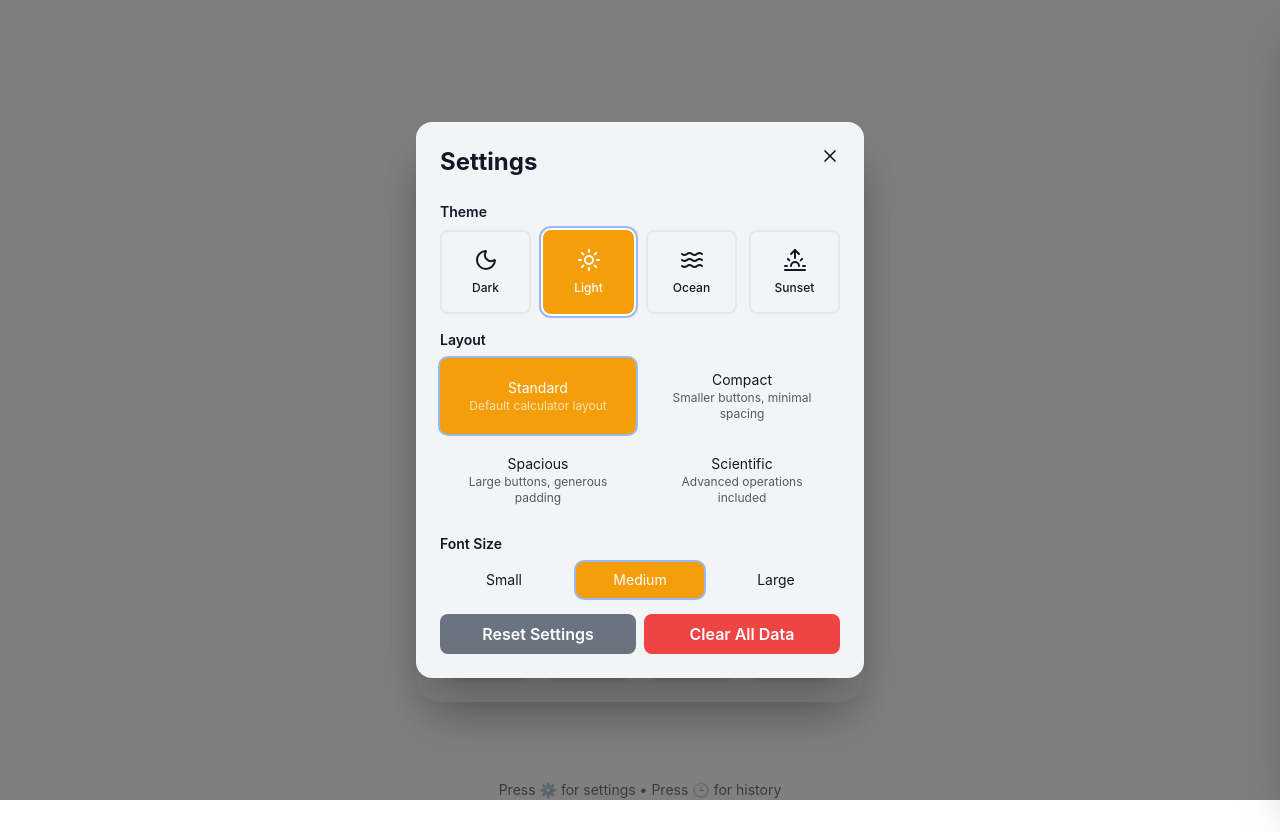
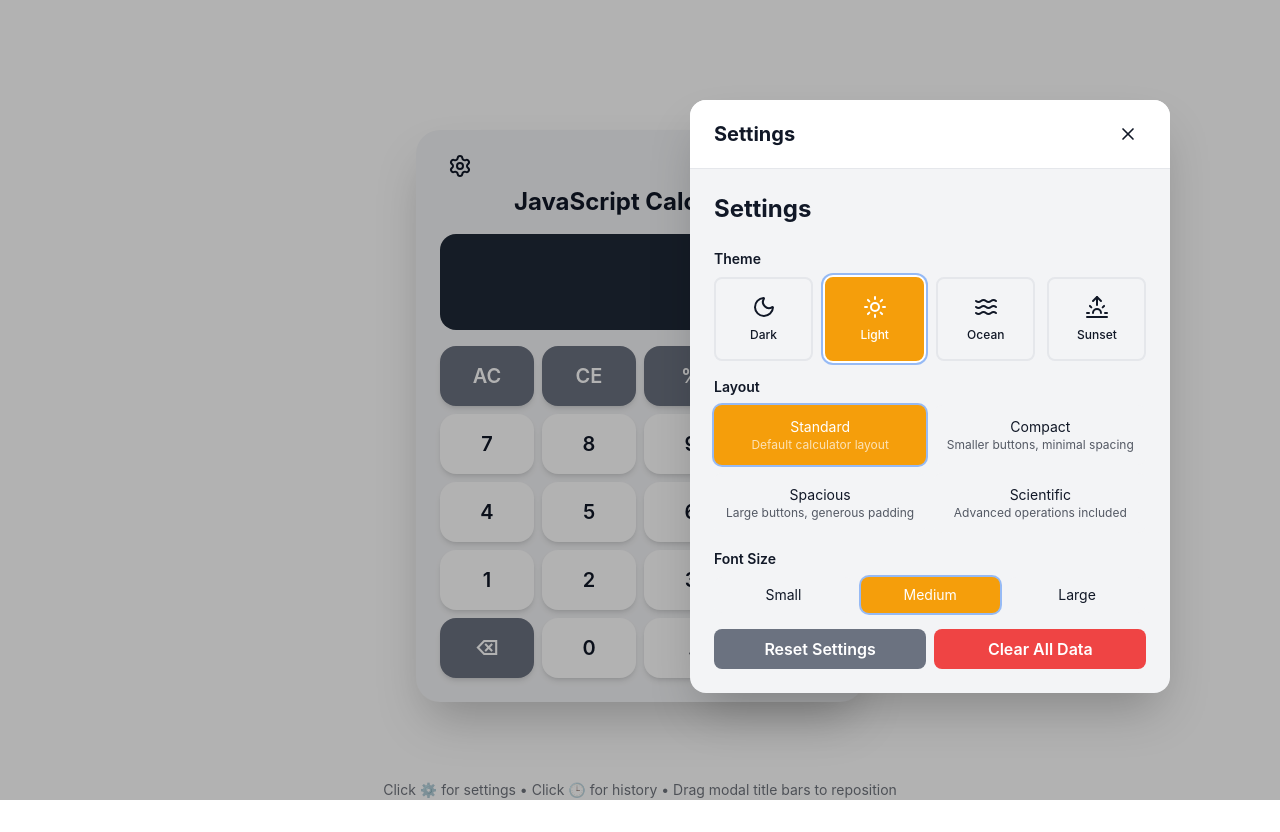
Before and after one commit to kashik09/js-calc, a Next.js app: page / in a window 1280 px wide. Both pictures are taken after a click on the button 460 px from the left and 166 px from the top of the page. Built offline with nearby package versions, Linux system fonts and the light colour scheme.

Commit message:
Fix draggable modal position persistence
- Modal position now independent of settings state
- Changing theme/layout/font no longer resets modal position
- Position persists throughout modal session
- Only resets when modal is closed and reopened
- Prevents unwanted re-renders affecting drag position

```diff
--- a/components/Calculator.jsx
+++ b/components/Calculator.jsx
@@ -1,11 +1,12 @@
 'use client'
 
 import { useEffect, useCallback, useState } from 'react'
-import { History as HistoryIcon, X, Settings as SettingsIcon } from 'lucide-react'
+import { History as HistoryIcon, Settings as SettingsIcon } from 'lucide-react'
 import Display from './Display'
 import ButtonGrid from './ButtonGrid'
 import History from './History'
 import Settings from './Settings'
+import DraggableModal from './DraggableModal'
 import { useCalculator } from '@/hooks/useCalculator'
 import { useHistory } from '@/hooks/useHistory'
 import { useTheme } from '@/hooks/useTheme'
@@ -16,8 +17,7 @@ export default function Calculator() {
   const calculator = useCalculator()
   const historyHook = useHistory()
   const themeHook = useTheme()
-  const [isHistorySidebarOpen, setIsHistorySidebarOpen] = useState(false)
-  const [isSettingsOpen, setIsSettingsOpen] = useState(false)
+  const [activeModal, setActiveModal] = useState(null) // 'settings' | 'history' | null
 
   // Handle keyboard input
   const handleKeyPress = useCallback((event) => {
@@ -98,24 +98,14 @@ export default function Calculator() {
 
   return (
     <div className="w-full h-screen flex items-center justify-center p-4 relative overflow-hidden">
-      {/* Settings Modal/Panel */}
-      {isSettingsOpen && (
-        <div className="fixed inset-0 z-50 flex items-center justify-center p-4">
-          <div
-            className="absolute inset-0 bg-black bg-opacity-50"
-            onClick={() => setIsSettingsOpen(false)}
-          />
-          <div
-            className="relative z-10 w-full max-w-md p-6 rounded-2xl shadow-2xl"
-            style={{ backgroundColor: 'var(--bg-secondary)' }}
+      {/* Settings Modal */}
+      <DraggableModal
+        isOpen={activeModal === 'settings'}
+        onClose={() => setActiveModal(null)}
+        title="Settings"
+        defaultPosition={{ x: typeof window !== 'undefined' ? window.innerWidth / 2 + 50 : 500, y: 100 }}
       >
-            <button
-              onClick={() => setIsSettingsOpen(false)}
-              className="absolute top-4 right-4 p-2 rounded-full hover:bg-opacity-10 hover:bg-gray-500 transition-all"
-              aria-label="Close settings"
-            >
-              <X size={20} />
-            </button>
+        <div className="p-6">
           <Settings
             theme={themeHook.theme}
             onThemeChange={themeHook.updateTheme}
@@ -128,8 +118,28 @@ export default function Calculator() {
             onResetDefaults={themeHook.resetToDefaults}
           />
         </div>
-        </div>
-      )}
+      </DraggableModal>
+
+      {/* History Modal */}
+      <DraggableModal
+        isOpen={activeModal === 'history'}
+        onClose={() => setActiveModal(null)}
+        title="History"
+        defaultPosition={{ x: typeof window !== 'undefined' ? window.innerWidth - 450 : 600, y: 100 }}
+      >
+        <History
+          history={historyHook.history}
+          onClear={historyHook.clear}
+          onDelete={historyHook.deleteItem}
+          filter={historyHook.filter}
+          onFilterChange={historyHook.setFilter}
+          searchQuery={historyHook.searchQuery}
+          onSearchChange={historyHook.setSearchQuery}
+          onToggleFavorite={historyHook.toggleFavorite}
+          onAddNote={historyHook.addNote}
+          statistics={historyHook.statistics}
+        />
+      </DraggableModal>
 
       {/* Calculator Card */}
       <div
@@ -142,7 +152,7 @@ export default function Calculator() {
         <div className="absolute top-4 left-0 right-0 px-6 flex items-center justify-between z-10">
           {/* Settings Icon - Top Left */}
           <button
-            onClick={() => setIsSettingsOpen(true)}
+            onClick={() => setActiveModal(activeModal === 'settings' ? null : 'settings')}
             className="p-2 rounded-full hover:bg-opacity-10 hover:bg-gray-500 transition-all"
             aria-label="Open settings"
           >
@@ -151,7 +161,7 @@ export default function Calculator() {
 
           {/* History Icon - Top Right */}
           <button
-            onClick={() => setIsHistorySidebarOpen(!isHistorySidebarOpen)}
+            onClick={() => setActiveModal(activeModal === 'history' ? null : 'history')}
             className="p-2 rounded-full hover:bg-opacity-10 hover:bg-gray-500 transition-all"
             aria-label="Toggle history"
           >
@@ -204,47 +214,9 @@ export default function Calculator() {
         )}
       </div>
 
-      {/* History Sidebar - Slides from Right */}
-      <div
-        className={`fixed top-0 right-0 h-full w-[280px] md:w-[300px] shadow-2xl transition-transform duration-300 ease-in-out z-40 ${
-          isHistorySidebarOpen ? 'translate-x-0' : 'translate-x-full'
-        }`}
-        style={{
-          backgroundColor: 'var(--bg-secondary)',
-        }}
-      >
-        {/* Close Button */}
-        <div className="p-4 border-b" style={{ borderColor: 'var(--border-color)' }}>
-          <button
-            onClick={() => setIsHistorySidebarOpen(false)}
-            className="p-2 rounded-full hover:bg-opacity-10 hover:bg-gray-500 transition-all float-right"
-            aria-label="Close history"
-          >
-            <X size={20} />
-          </button>
-          <div className="clear-both" />
-        </div>
-
-        {/* History Content */}
-        <div className="h-full overflow-y-auto pb-20">
-          <History
-            history={historyHook.history}
-            onClear={historyHook.clear}
-            onDelete={historyHook.deleteItem}
-            filter={historyHook.filter}
-            onFilterChange={historyHook.setFilter}
-            searchQuery={historyHook.searchQuery}
-            onSearchChange={historyHook.setSearchQuery}
-            onToggleFavorite={historyHook.toggleFavorite}
-            onAddNote={historyHook.addNote}
-            statistics={historyHook.statistics}
-          />
-        </div>
-      </div>
-
       {/* Footer */}
       <div className="absolute bottom-4 left-0 right-0 text-center text-sm opacity-60">
-        <p>Press ⚙️ for settings • Press 🕒 for history</p>
+        <p>Click ⚙️ for settings • Click 🕒 for history • Drag modal title bars to reposition</p>
       </div>
     </div>
   )
--- a/components/Display.jsx
+++ b/components/Display.jsx
@@ -18,24 +18,25 @@ export default function Display({
     large: 'text-4xl',
   }
 
-  // Build equation display
-  let equationDisplay = ''
+  // Build equation history (smaller text at top)
+  let equationHistory = ''
+  // Build current value display (large text)
+  let currentDisplay = ''
 
   if (error) {
-    equationDisplay = error
+    currentDisplay = error
+    equationHistory = ''
   } else if (showResult && previousResult) {
-    // After pressing =, show: "5 + 2 = 7"
-    equationDisplay = `${formatDisplayNumber(previousResult.operand1)} ${previousResult.operator} ${formatDisplayNumber(previousResult.operand2)} = ${formatDisplayNumber(previousResult.result)}`
+    // After pressing =, show full equation
+    equationHistory = `${formatDisplayNumber(previousResult.operand1)} ${previousResult.operator} ${formatDisplayNumber(previousResult.operand2)} =`
+    currentDisplay = formatDisplayNumber(previousResult.result)
   } else if (operand1 !== null && operator) {
-    // Building equation: "5 +" or "5 + 2"
-    if (value !== '0' || operand1 === null) {
-      equationDisplay = `${formatDisplayNumber(operand1)} ${operator} ${value}`
-    } else {
-      equationDisplay = `${formatDisplayNumber(operand1)} ${operator}`
-    }
+    // Building equation: show "5 +" at top, current input at bottom
+    equationHistory = `${formatDisplayNumber(operand1)} ${operator}`
+    currentDisplay = formatDisplayNumber(value)
   } else {
     // Just show current value
-    equationDisplay = formatDisplayNumber(value)
+    currentDisplay = formatDisplayNumber(value)
   }
 
   return (
@@ -52,15 +53,22 @@ export default function Display({
         </div>
       )}
 
-      {/* Main display */}
+      {/* Equation history - smaller text at top */}
+      {equationHistory && (
+        <div className="text-sm opacity-70 mb-1 font-mono text-right">
+          {equationHistory}
+        </div>
+      )}
+
+      {/* Main display - current operand */}
       <div
         className={`font-mono text-right overflow-x-auto ${fontSizeClasses[fontSize]} ${error ? 'text-red-400' : ''}`}
         style={{ minHeight: '3rem' }}
         role="status"
         aria-live="polite"
-        aria-label={`Calculator display showing ${equationDisplay}`}
+        aria-label={`Calculator display showing ${currentDisplay}`}
       >
-        {equationDisplay}
+        {currentDisplay}
       </div>
     </div>
   )
--- /dev/null
+++ b/components/DraggableModal.jsx
@@ -0,0 +1,135 @@
+'use client'
+
+import { useState, useRef, useEffect } from 'react'
+import { X } from 'lucide-react'
+
+export default function DraggableModal({
+  isOpen,
+  onClose,
+  title,
+  children,
+  defaultPosition = { x: 100, y: 100 },
+}) {
+  const [position, setPosition] = useState(defaultPosition)
+  const [isDragging, setIsDragging] = useState(false)
+  const [dragStart, setDragStart] = useState({ x: 0, y: 0 })
+  const modalRef = useRef(null)
+  const previousIsOpen = useRef(false) // Start with false to detect first open
+
+  // Handle ESC key
+  useEffect(() => {
+    const handleEsc = (e) => {
+      if (e.key === 'Escape' && isOpen) {
+        onClose()
+      }
+    }
+    window.addEventListener('keydown', handleEsc)
+    return () => window.removeEventListener('keydown', handleEsc)
+  }, [isOpen, onClose])
+
+  // Only reset position when transitioning from closed to open (not on every render)
+  useEffect(() => {
+    if (isOpen && !previousIsOpen.current) {
+      // Modal just opened, reset to default position
+      setPosition(defaultPosition)
+    }
+    previousIsOpen.current = isOpen
+  }, [isOpen])
+
+  const handleMouseDown = (e) => {
+    // Only drag if clicking on title bar
+    if (e.target.closest('.modal-title-bar')) {
+      setIsDragging(true)
+      setDragStart({
+        x: e.clientX - position.x,
+        y: e.clientY - position.y,
+      })
+    }
+  }
+
+  const handleMouseMove = (e) => {
+    if (!isDragging || !modalRef.current) return
+
+    const newX = e.clientX - dragStart.x
+    const newY = e.clientY - dragStart.y
+
+    // Get modal dimensions
+    const modalRect = modalRef.current.getBoundingClientRect()
+    const viewportWidth = window.innerWidth
+    const viewportHeight = window.innerHeight
+
+    // Keep modal within viewport bounds
+    const boundedX = Math.max(0, Math.min(newX, viewportWidth - modalRect.width))
+    const boundedY = Math.max(0, Math.min(newY, viewportHeight - modalRect.height))
+
+    setPosition({ x: boundedX, y: boundedY })
+  }
+
+  const handleMouseUp = () => {
+    setIsDragging(false)
+  }
+
+  // Add/remove mouse event listeners
+  useEffect(() => {
+    if (isDragging) {
+      window.addEventListener('mousemove', handleMouseMove)
+      window.addEventListener('mouseup', handleMouseUp)
+      return () => {
+        window.removeEventListener('mousemove', handleMouseMove)
+        window.removeEventListener('mouseup', handleMouseUp)
+      }
+    }
+  }, [isDragging, dragStart, position])
+
+  if (!isOpen) return null
+
+  return (
+    <>
+      {/* Backdrop */}
+      <div
+        className="fixed inset-0 bg-black transition-opacity duration-300 z-40"
+        style={{ opacity: 0.3 }}
+        onClick={onClose}
+      />
+
+      {/* Modal */}
+      <div
+        ref={modalRef}
+        className="fixed z-50 rounded-2xl shadow-2xl overflow-hidden transition-shadow"
+        style={{
+          left: `${position.x}px`,
+          top: `${position.y}px`,
+          backgroundColor: 'var(--bg-secondary)',
+          maxWidth: '90vw',
+          maxHeight: '90vh',
+          cursor: isDragging ? 'grabbing' : 'default',
+        }}
+        onMouseDown={handleMouseDown}
+      >
+        {/* Title Bar - Draggable */}
+        <div
+          className="modal-title-bar px-6 py-4 border-b flex items-center justify-between"
+          style={{
+            backgroundColor: 'var(--bg-primary)',
+            borderColor: 'var(--border-color)',
+            cursor: 'grab',
+          }}
+        >
+          <h2 className="text-xl font-bold">{title}</h2>
+          <button
+            onClick={onClose}
+            className="p-2 rounded-full hover:bg-opacity-10 hover:bg-gray-500 transition-all"
+            aria-label="Close modal"
+          >
+            <X size={20} />
+          </button>
+        </div>
+
+        {/* Content */}
+        <div className="overflow-y-auto" style={{ maxHeight: 'calc(90vh - 80px)' }}>
+          {children}
+        </div>
+      </div>
+    </>
+  )
+}
```
Lines whose indentation alone changed are shown as unchanged.
